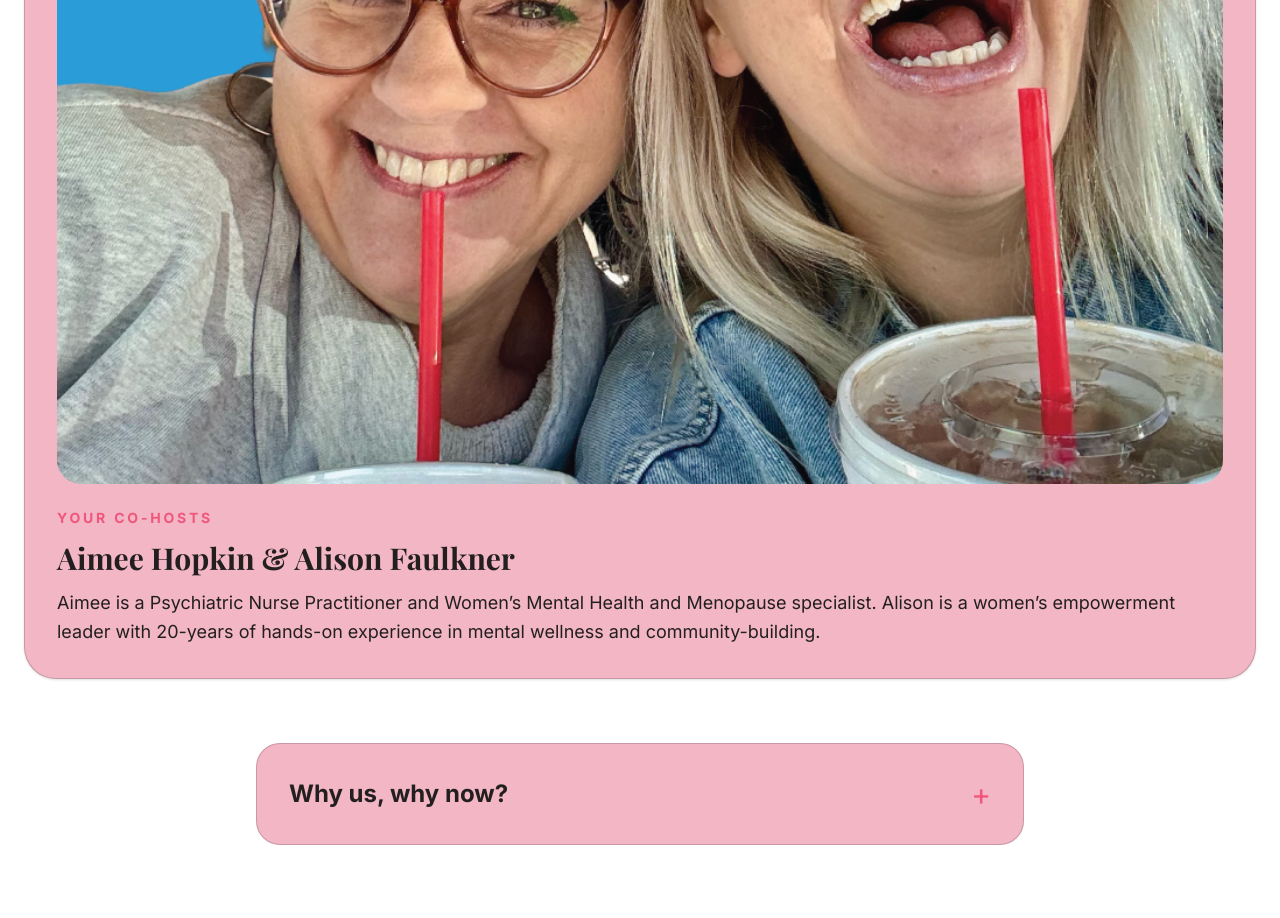
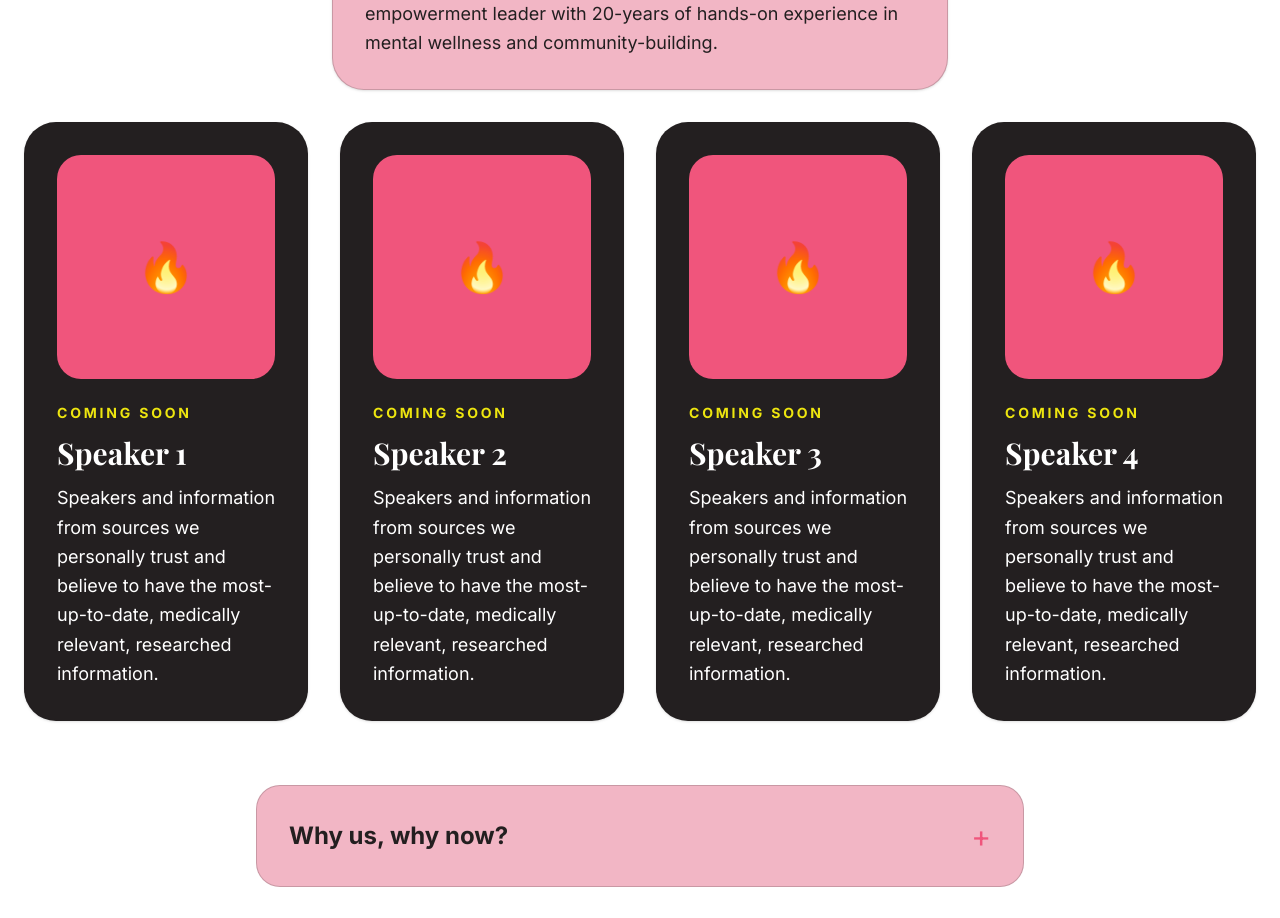
Before and after one commit to sheenawhittier/menofest-site, a Next.js app: page / in a window 1280 px wide. Shown: the part 6420-7338 px from the top of the page. Built offline with nearby package versions, Linux system fonts and the light colour scheme; a web font is replaced by a local one.

Commit message:
Update page.tsx
Added Speaker Layout

```diff
--- a/app/page.tsx
+++ b/app/page.tsx
@@ -381,9 +381,10 @@
             and mental wellness.
           </p>
 
-          <div className="grid md:grid-cols-1">
+          {/* Hosts row */}
+          <div className="flex justify-center mb-8">
             {/* Co-hosts: Aimee + Alison */}
-            <div className="bg-[#f2b6c5] rounded-[2rem] p-8 border border-[#231f20]/20 shadow-sm flex flex-col">
+            <div className="w-full md:w-1/2 md:pr-4 bg-[#f2b6c5] rounded-[2rem] p-8 border border-[#231f20]/20 shadow-sm flex flex-col">
               <div className="rounded-[1.5rem] mb-6 overflow-hidden">
                 <Image
                   src="/aimee-alison-bio-menofest.png"
@@ -401,6 +402,27 @@
                 Aimee is a Psychiatric Nurse Practitioner and Women’s Mental Health and Menopause specialist. Alison is a women’s empowerment leader with 20-years of hands-on experience in mental wellness and community-building.
               </p>
             </div>
+          </div>
+
+          {/* Speaker grid: 4 columns, 4 announcement spots */}
+          <div className="grid md:grid-cols-4 gap-8">
+            {[0, 1, 2, 3].map((i) => (
+              <div
+                key={i}
+                className="bg-[#231f20] text-white rounded-[2rem] p-8 border border-[#231f20]/20 shadow-sm flex flex-col"
+              >
+                <div className="bg-[#f0557c] flex-1 min-h-[14rem] rounded-[1.5rem] mb-6 flex items-center justify-center text-5xl">
+                  🔥
+                </div>
+                <p className="uppercase tracking-[0.2em] text-[#ede50f] font-bold text-sm mb-3">
+                  Coming Soon
+                </p>
+                <h3 className="text-3xl font-bold mb-3">Speaker {i + 1}</h3>
+                <p className="text-lg leading-relaxed text-white">
+                  Speakers and information from sources we personally trust and believe to have the most-up-to-date, medically relevant, researched information.
+                </p>
+              </div>
+            ))}
           </div>
 
           <div className="max-w-3xl mx-auto mt-16">
```
